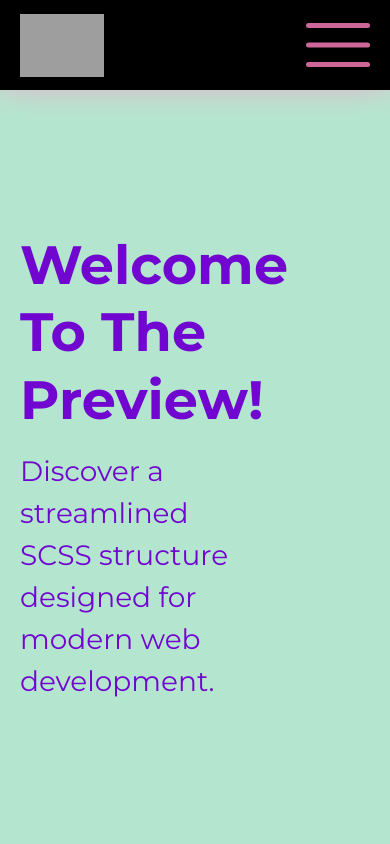
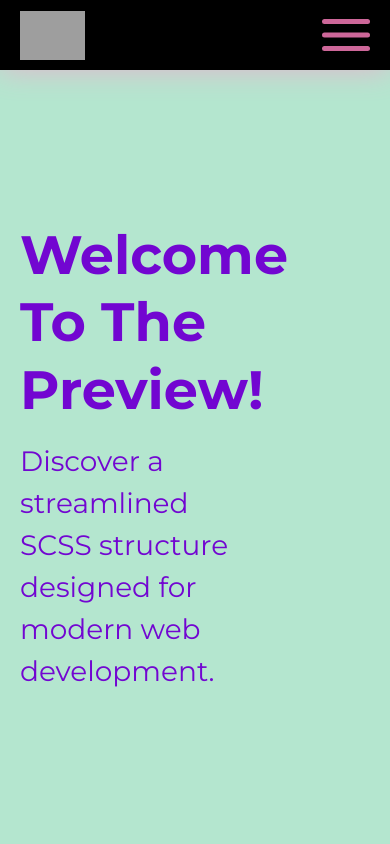
Before and after one commit to FrostByteFreddy/Base-Frontend, a website: page assets/preview.html in a window 390 px wide. Shown: the top 844 px of the page. Drawn offline with nearby package versions, Linux system fonts and the light colour scheme; files that its build step writes are made by us from their sources; grey boxes are pictures that could not be loaded.

Commit message:
Sync dev to main manually

```diff
--- a/assets/preview.html
+++ b/assets/preview.html
@@ -15,7 +15,7 @@
     <header data-state="maximized">
         <nav class="container">
 
-            <div data-device="desktop" style="display: none;">
+            <div data-device="desktop">
                 <a href="#" class="nav-logo">
                     <img class="nav-logo-img" src="https://symbols.getvecta.com/stencil_25/77_sass.57898c574e.svg" alt="SASS Logo" />
                 </a>
--- a/js/App.js
+++ b/js/App.js
@@ -17,12 +17,19 @@
 
             handleHeaderState: function() {
 
-                var threshold = 12.5; // The distance to scroll up or down to trigger the change
+                var scrollThreshold = 12.5; // The distance to scroll up or down to trigger the change
+                var offsetTopThreshold = 150; // You can change this value as per your needs
                 var lastScrollPosition = -1; // Initialize to -1 to ensure the first scroll event doesn't trigger the change
 
                 function setHeaderState() {
+                    var currentScrollPosition = $(window).scrollTop();
 
-                    var currentScrollPosition = $(window).scrollTop();
+                    // If the current scroll position is less than a specific offset (let's say 50 pixels) from the top, maximize the header
+                    if (currentScrollPosition < offsetTopThreshold) {
+                        $('header').attr('data-state', 'maximized');
+                        lastScrollPosition = currentScrollPosition;
+                        return; // Exit the function early
+                    }
 
                     // If lastScrollPosition is -1, it's the first check, so just set the lastScrollPosition to the current value
                     if (lastScrollPosition === -1) {
@@ -31,9 +38,9 @@
                     }
 
                     var scrollDifference = Math.abs(currentScrollPosition - lastScrollPosition); // Calculate the difference between the current and last scroll position
-                    console.log(scrollDifference);
-                    // Check if the user has scrolled more than the threshold
-                    if (scrollDifference > threshold) {
+
+                    // Check if the user has scrolled more than the scrollThreshold
+                    if (scrollDifference > scrollThreshold) {
                         if (currentScrollPosition > lastScrollPosition) {
                             // Scrolled down
                             $('header').attr('data-state', 'minimized');
--- a/scss/atoms/_nav.scss
+++ b/scss/atoms/_nav.scss
@@ -16,10 +16,29 @@ nav {
     [data-device="desktop"],
     [data-device="mobile"] {
 
-        display: flex;
         justify-content: space-between;
         align-items: center;
         margin: auto;
         height: 100%;
     }
+
+    [data-device="desktop"] {
+
+        display: flex;
+
+        @include below($navbar-burgerMenuBreakpoint) {
+
+            display: none;
+        }
+    }
+
+    [data-device="mobile"] {
+
+        display: none;
+
+        @include below($navbar-burgerMenuBreakpoint) {
+
+            display: flex;
+        }
+    }
 }
--- a/scss/variables.scss
+++ b/scss/variables.scss
@@ -224,9 +224,9 @@ $li-listIconLeftOffset: .2rem;
 
 // <header>
 $header-heightDesktopMaximized: 110px;
-$header-heightDesktopMinimized: 90px;
-$header-heightMobileMaximized: 90px;
-$header-heightMobileMinimized: 75px;
+$header-heightDesktopMinimized: 110px;
+$header-heightMobileMaximized: 70px;
+$header-heightMobileMinimized: 70px;
 $header-hideOnScroll: 'yes';
 
 $header-heightTransitionSpeed: $transition-fast;
@@ -250,8 +250,8 @@ $navbar-buttonOffsetLeft: 1.5rem;
 
 // Mobile Burger
 $navbar-burgerMenuBreakpoint: 'md';
-$navbar-burgerMenuWidth: 4rem;
-$navbar-burgerMenuHeight: 2.75rem;
+$navbar-burgerMenuWidth: 3rem;
+$navbar-burgerMenuHeight: 2rem;
 $navbar-burgerMenuBarHeight: .3rem;
 $navbar-burgerMenuBarColor: $clr-primary;
 $navbar-burgerMenuBarBorderRadius: .2rem;
```
